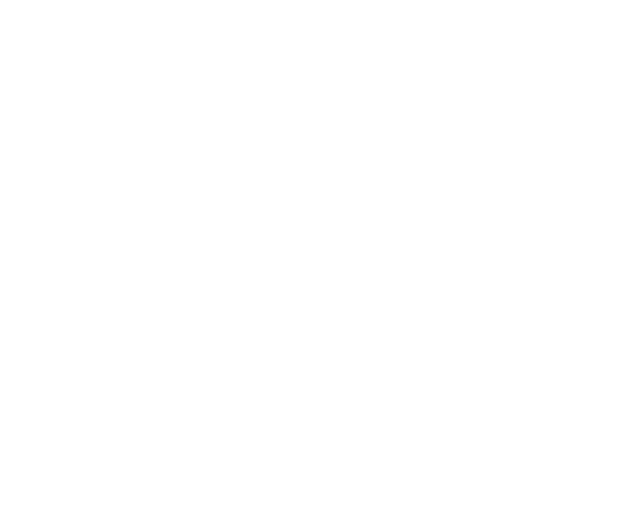
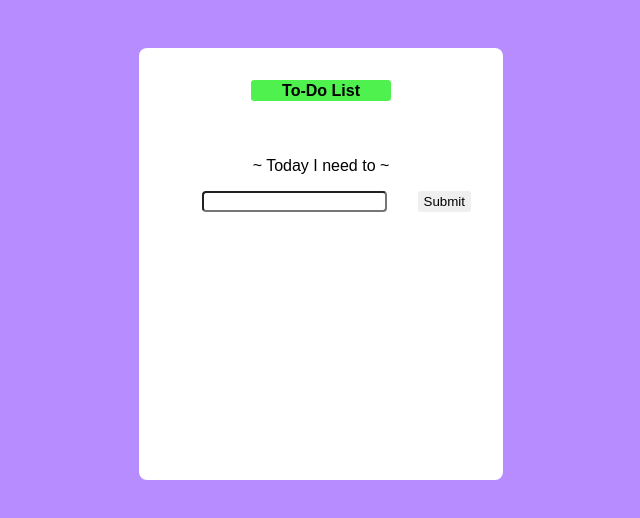
Before and after one commit to dts-kominfo-rea2a/challenge-08-mcaffandi, a website: page index.html in a window 1280 px wide. Shown: the whole page, without its empty margins (319-959 px from the left). Drawn offline with Linux system fonts and the light colour scheme.

Commit message:
index.html

```diff
--- a/index.html
+++ b/index.html
@@ -1,41 +1,127 @@
 <!DOCTYPE html>
 <html lang="en">
+
 <head>
   <meta charset="UTF-8" />
   <meta http-equiv="X-UA-Compatible" content="IE=edge" />
   <meta name="viewport" content="width=device-width, initial-scale=1.0" />
   <title>Challenge - DOM</title>
+  <style>
+    body {
+      font-family: sans-serif;
+      background-color: #b68cff;
+      display: flex;
+      justify-content: center;
+      margin-top: 3em;
+    }
+
+    #app {
+      background-color: #ffffff;
+      display: flex;
+      flex-direction: column;
+      align-content: center;
+      border-radius: 0.5em;
+      padding: 1em 2em;
+      height: 50vmin;
+      width: 300px;
+    }
+
+    #todo-title {
+      text-align: center;
+      font-weight: bold;
+      margin: 2vh 10vh;
+      background-color: #4ef14e;
+      border-radius: 0.2em;
+      padding: 0.1em 0.3em;
+    }
+
+    #todo-subtitle {
+      text-align: center;
+      margin-top: 5vh;
+      margin-bottom: 2vh;
+    }
+
+    #input {
+      display: flex;
+      flex-direction: row;
+    }
+
+    #todo-input,
+    #todo-submit #todo-output {
+      justify-content: center;
+      margin-right: 10px auto;
+
+    }
+
+    #todo-input {
+      border-radius: 0.3em;
+      margin: auto;
+    }
+
+    #todo-input:hover,
+    #todo-input:focus {
+      border-color: #fcfcfc;
+    }
+
+    #todo-submit {
+      border: none;
+      border-radius: 0.2em;
+    }
+  </style>
 </head>
+
 <body>
   <div id="app">
     <!-- TODO: Buatlah sebuah header dengan id todo-title -->
+    <div id="todo-title">To-Do List</div>
     <!-- TODO: Buatlah sebuah subtitle dengan id todo-subtitle -->
+    <div id="todo-subtitle">~ Today I need to ~</div>
+    <!-- Section: input -->
+    <section id="input">
+      <!-- TODO: Buatlah sebuah input bertipe text dengan id todo-input -->
+      <input type="text" id="todo-input" />
+      <!-- TODO: Buatlah sebuah button dengan id todo-submit -->
+      <button id="todo-submit">Submit</button>
+    </section>
 
-      <!-- Section: input -->
-      <!-- TODO: Buatlah sebuah input bertipe text dengan id todo-input -->
-      <!-- TODO: Buatlah sebuah button dengan id todo-submit -->
 
     <!-- Section output -->
     <!-- TODO: Buatlah sebuah <ul> dengan id todo-output -->
+    <ul id="todo-output"></ul>
+
   </div>
 
   <!-- ! Untuk tantangan ini, script jangan diubah ke external js yah ! -->
   <script>
     // TODO: Deklarasi variable sesuai dengan kebutuhan di sini
-      let button;
-      let input;
-      let output;
+    let button = document.getElementById("todo-submit");
+    let input = document.getElementById("todo-input");
+    let output = document.getElementById("todo-output");
 
     // TODO: Buatlah sebuah fungsi dengan nama fnClickHandler
     // Fungsi yang digunakan untuk menambahkan tulisan
     // Jangan ubah cara deklarasi fungsinya, cukup isi saja
-      function fnClickHandler(toDoItem) {}
+    function fnClickHandler(toDoItem) {
+      let isiInput = input.value;
+      let list = document.createElement("li");
+      list.appendChild(document.createTextNode(isiInput));
+      output.append(list);
+      input.value = "";
+    }
 
     // TODO: register event onclick / addEventListener untuk button
     // akan menjalankan fungsi fnClickHandler
+    button.addEventListener("click", fnClickHandler);
 
     // TODO: register event onkeypress / addEventListener untuk input
     // sehingga saat di input ditekan enter akan menjalankan fungsi fnClickHandler juga
+    const keyPressHandler = (event) => {
+      if (event.key === "Enter") {
+        fnClickHandler();
+      }
+    };
+    input.addEventListener("keypress", keyPressHandler);
   </script>
 </body>
+
 </html>
```
Lines whose indentation alone changed are shown as unchanged.
